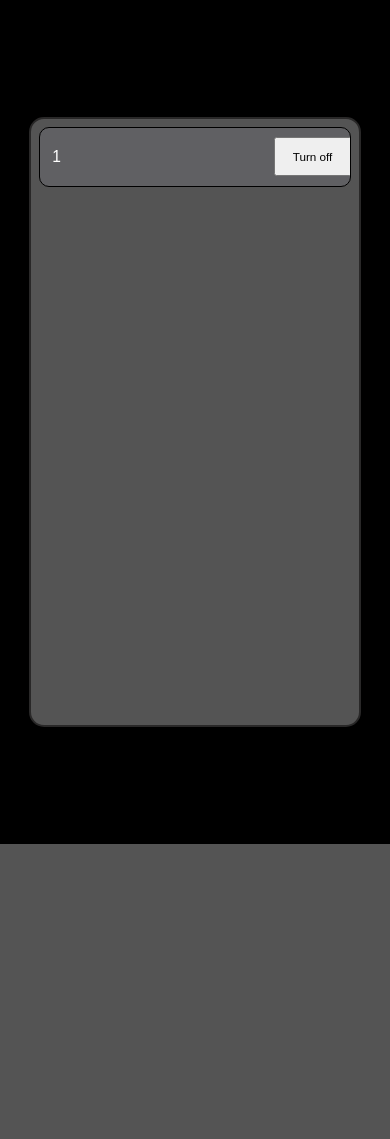
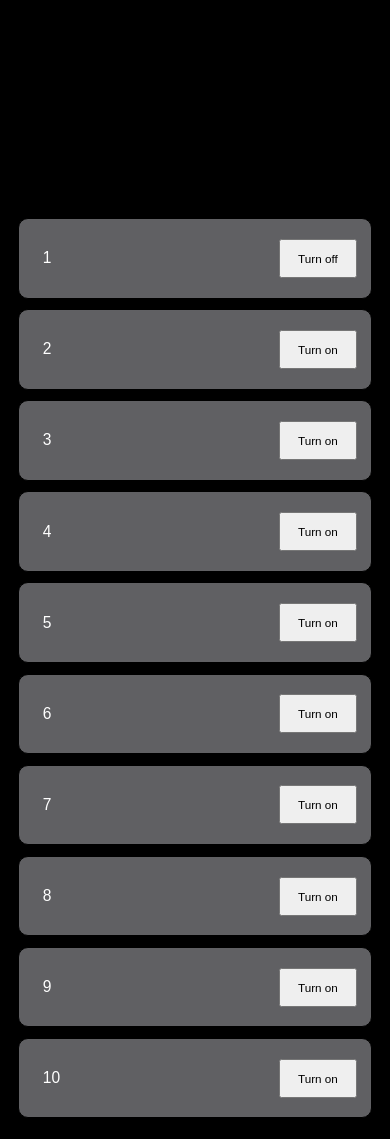
Before and after one commit to Wraient/iotPlug, a Django app: page /manageport/ in a window 390 px wide. Before the commit the page ends 844 px from the top, so only its background shows below. Run offline with Django 4.2, Linux system fonts and the light colour scheme.

Commit message:
checkpoint!

```diff
--- a/manageport/static/manageport/index.css
+++ b/manageport/static/manageport/index.css
@@ -3,7 +3,7 @@ body{
 }
 
 
-#center-div{
+.center-div{
     width: 80%;
     height: 70%;
     background-color: rgb(84,84,84);
@@ -24,7 +24,7 @@ body{
 }
 
 
-#container{
+.everything-container{
     background-color: rgb(96, 96, 99);
     border: black 1px solid;
     border-radius: 10px;
@@ -67,9 +67,54 @@ button {
     font-size: 1.5vw;
 }
 
+
+/* Style the container with rounded corners and padding */
+div {
+  position: relative; /* Ensure relative positioning for pseudo-elements */
+  border-radius: 10px;
+  padding: 10px;
+  overflow: hidden;
+  /* Add other styles for the container */
+}
+
+/* Hide the default scrollbar */
+div::-webkit-scrollbar {
+  width: 16px; /* Reduced width for the scrollbar */
+  background-color: transparent;
+  /* background-color: #252424; */
+}
+
+/* Style the scrollbar thumb for WebKit-based browsers */
+div::-webkit-scrollbar-thumb {
+  background-color: #888;
+  border-radius: 5px;
+  /* Reduced height for the scrollbar thumb */
+  height: 20px;
+}
+
 @media (max-width: 480px) {
     body {
         background-color: black;
+    }
+
+    .center-div{
+        width: initial;
+        height: initial;
+        background-color: initial;
+        position: initial;
+        border: initial;
+        border-radius: initial;
+
+        overflow-x: initial;
+        padding-left: initial;
+        padding-right: initial;
+        overflow-y: initial;
+        margin: initial;
+        padding-top: initial;
+        padding-bottom: initial;
+        position: relative;
+        top: 200px;
+        bottom:30px;
     }
 
     #description{
@@ -77,8 +122,12 @@ button {
         margin-left: 2%;
     }
 
-    #container{
+    .everything-container{
         height:15vw;
+    }
+
+    div::-webkit-scrollbar {
+        width:10px;
     }
 
     button{
--- a/manageport/templates/manageport/index.css
+++ b/manageport/templates/manageport/index.css
@@ -24,7 +24,7 @@ body{
 }
 
 
-#container{
+.everything-container{
     background-color: rgb(96, 96, 99);
     border: black 1px solid;
     border-radius: 10px;
@@ -77,7 +77,7 @@ button {
         margin-left: 2%;
     }
 
-    #container{
+    .everything-container{
         height:15vw;
     }
 
--- a/manageport/templates/manageport/index.html
+++ b/manageport/templates/manageport/index.html
@@ -1,4 +1,4 @@
-<!-- {% load static %} -->
+{% load static %}
 
 <!DOCTYPE html>
 <html lang="en">
@@ -6,32 +6,56 @@
     <meta charset="UTF-8">
     <meta name="viewport" content="width=device-width, initial-scale=1.0">
     <title>Manage Iot</title>
-    <link rel="stylesheet" href="{% static 'manageport/index.css' %}">
+    <link rel="stylesheet" type="text/css" href="{% static 'manageport/index.css' %}">
+    <script>
+        // Function to reload the page and store the scroll position in session storage
+        function reloadPage() {
+          sessionStorage.setItem('scrollPosition', document.getElementById('scrollContainer').scrollTop);
+          location.reload();
+        }
+
+        // Function to read the stored scroll position and scroll the specific div to that position
+        function restoreScrollPosition() {
+          var scrollPosition = sessionStorage.getItem('scrollPosition');
+          if (scrollPosition) {
+            document.getElementById('scrollContainer').scrollTop = scrollPosition;
+          }
+          // Clear the stored scroll position after using it
+          sessionStorage.removeItem('scrollPosition');
+        }
+
+        // Call the restoreScrollPosition function when the page loads
+        window.onload = function () {
+          restoreScrollPosition();
+        };
+      </script>
     <!-- <link rel="stylesheet" href="index.css"> -->
 </head>
 
 <body>
 
-    <div id="center-div">
+    <div class="center-div" >
+        <div id="scrollContainer">
 
+            <form method="post" action="{% url 'manageport' %}">
+                {% csrf_token %}
             {% for key, value in data_list.items %}
-        <div id="container">
+                <div class="everything-container"  id="{{key}}">
                     <div id="description">
                         <!-- id : 1  -->
                         {{ key }}
                     </div>
                     <button-div>
                         {% if value == True %}
-                <form method="post" action="{% url 'manageport' %}">
-                    {% csrf_token %}
-                        <button class = "button" type="submit" name="port_update" value="off {{ key }}">Turn off</button>
+                            <button class = "button" type="submit" name="port_update" value="off {{ key }}" onclick="reloadPage()">Turn off</button>
                             {% else %}
-                        <button class = "button" type="submit" name="port_update" value="on {{ key }}">Turn On</button>
-                </form>
+                            <button class = "button" type="submit" name="port_update" value="on {{ key }}" onclick="reloadPage()">Turn on</button>
                             {% endif %}
                     </button-div>
                 </div>
             {% endfor %}
+            </form>
+        </div>
     </div>
 </body>
 </html>
--- a/manageport/views.py
+++ b/manageport/views.py
@@ -1,22 +1,40 @@
 from django.shortcuts import render
 from django.http import HttpResponse
+from django.shortcuts import redirect
+
 # Create your views here.
 
 
-# data = {"1": True, "2": False, "3": False, "4": False, "5": False, "6": False, "7": False, "8": False, "9": False, "10": False}
-data = {"1": True}
+data = {"1": True, "2": False, "3": False, "4": False, "5": False, "6": False, "7": False, "8": False, "9": False, "10": False}
+# data = {"1": True, }
 
 
-
+def port_update(button_value):
+    print(button_value)
+    given_data = button_value.split()
+    action = given_data[0]
+    key = given_data[1]
+    if action == "off":
+        action = False
+    else:
+        action = True
+    data[key] = action
+    print(data)
+    print(key, action)
 
 def access(request, id):
     return HttpResponse(id)
 
 def render_manageport(request):
+    print(request)
     if request.method == 'POST':
-        print('es')
+        print('clicked')
         button_value = request.POST.get('port_update')
-        print(button_value)
+        port_update(button_value)
+        # return redirect("/manageport/#"+button_value.split()[1])
+    print(data)
+
+        # print(button_value)
 
     # print("no")
     # print(request)
```
Lines whose indentation alone changed are shown as unchanged.
